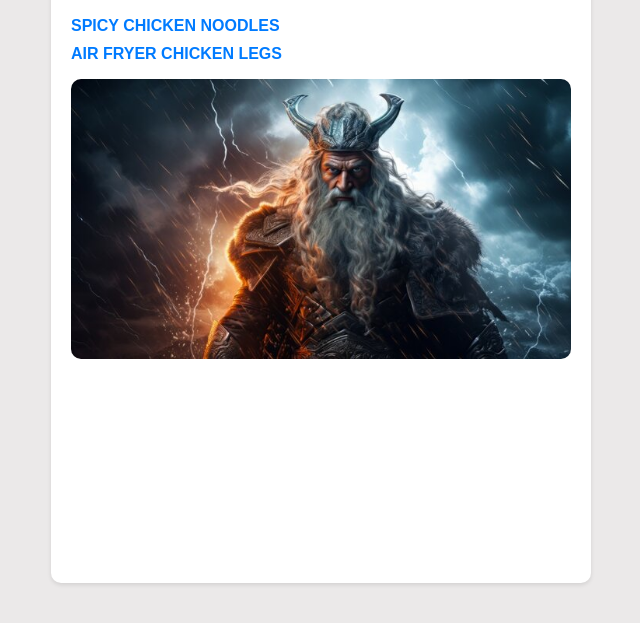
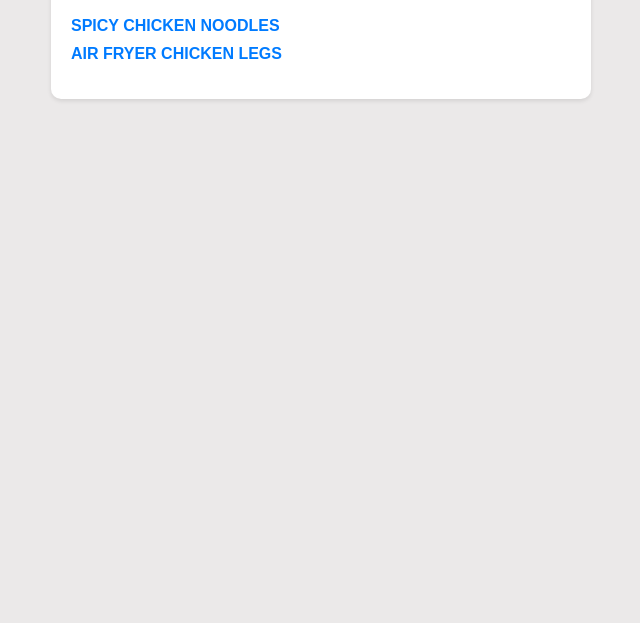
Before and after one commit to AyushRShetty/odin-recipes, a plain HTML site: page index.html in a window 1280 px wide. Shown: the part 89-712 px from the top of the page, without its empty margins (319-959 px from the left). Drawn offline with Linux system fonts and the light colour scheme.

Commit message:
Reverting due to deployment error

```diff
--- a/index.html
+++ b/index.html
@@ -13,7 +13,6 @@
     <ul> <li><a href="recipes/noodles.html" target="_blank"><strong>SPICY CHICKEN NOODLES</strong></a></li>
        <li> <a href="recipes/chickenlegs.html" target="_blank"><strong>AIR FRYER CHICKEN LEGS</strong></a></li>
     </ul>
-    <img src="../images/odin.jpg" >
 </div>
 
 </body>
--- a/styles.css
+++ b/styles.css
@@ -65,10 +65,3 @@ a {
 a:hover {
     text-decoration: underline;
 }
-
-img[src$="odin.jpg"] {
-    max-width: 100%;
-    height: auto;
-    margin-bottom: 200px;
-    border-radius: 10px;
-}
```
